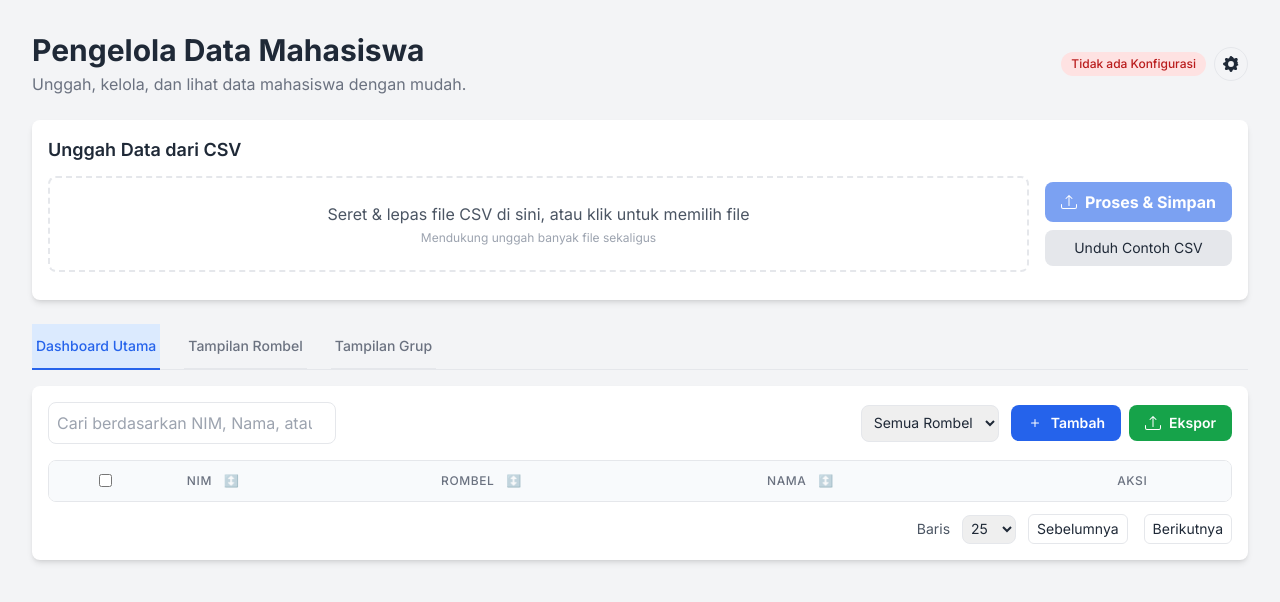
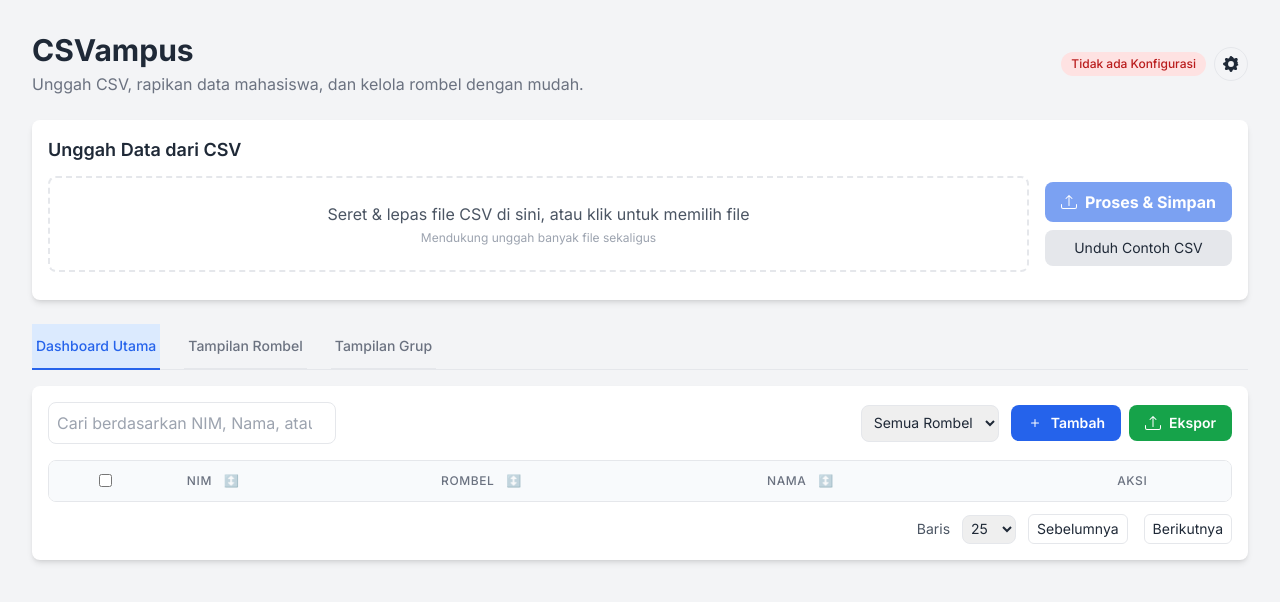
Before and after one commit to kamachiii/CSVampus, a website: page index.html in a window 1280 px wide. Drawn offline with nearby package versions, Linux system fonts and the light colour scheme.

Commit message:
update name

```diff
--- a/index.html
+++ b/index.html
@@ -3,7 +3,7 @@
 <head>
     <meta charset="UTF-8">
     <meta name="viewport" content="width=device-width, initial-scale=1.0">
-    <title>Pengelola Data Mahasiswa</title>
+    <title>CSVampus — Pengelola Data Mahasiswa</title>
     <!-- Tailwind CSS -->
     <script src="https://cdn.tailwindcss.com"></script>
     <!-- SheetJS (xlsx) for Excel export -->
@@ -54,8 +54,8 @@
         <!-- Header -->
         <div class="flex flex-wrap items-center justify-between gap-4 mb-6">
             <div>
-                <h1 class="text-3xl font-bold text-gray-800">Pengelola Data Mahasiswa</h1>
-                <p class="text-gray-500 mt-1">Unggah, kelola, dan lihat data mahasiswa dengan mudah.</p>
+                <h1 class="text-3xl font-bold text-gray-800">CSVampus</h1>
+                <p class="text-gray-500 mt-1">Unggah CSV, rapikan data mahasiswa, dan kelola rombel dengan mudah.</p>
             </div>
             <div class="flex items-center gap-2">
                 <span id="connectionStatus" class="text-xs font-medium px-2.5 py-1 rounded-full bg-gray-100 text-gray-800">Connecting...</span>
--- a/package.json
+++ b/package.json
@@ -1,6 +1,7 @@
 {
   "name": "csv-parse-tests",
   "version": "1.0.0",
+  "description": "CSVampus: Web app untuk mengimpor file CSV mahasiswa, memetakan kolom otomatis, dan menyimpan serta menampilkan data berdasarkan rombel atau grup.",
   "private": true,
   "dependencies": {
     "papaparse": "^5.4.1"
```
Also changed, not shown: README.md.
